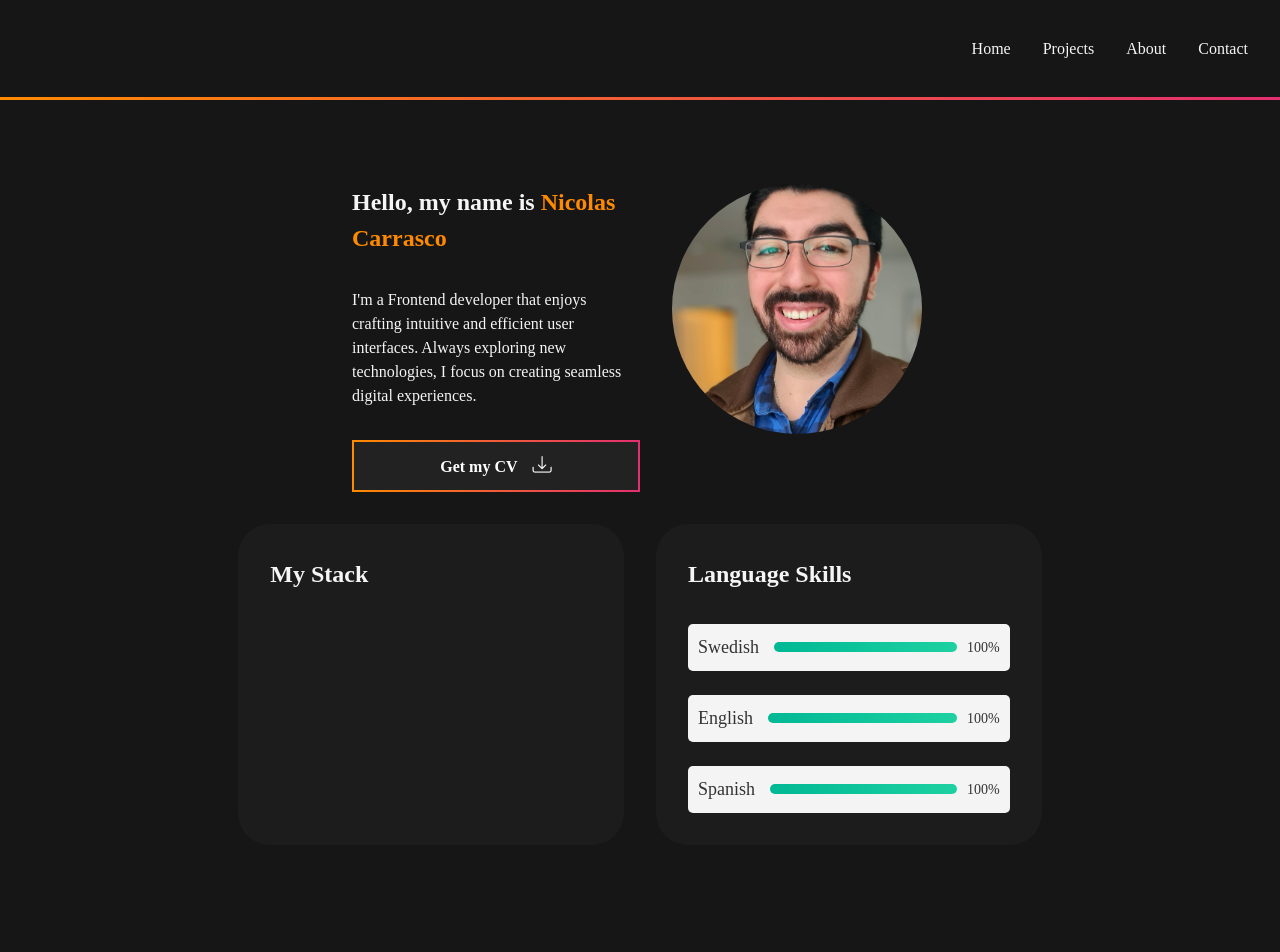
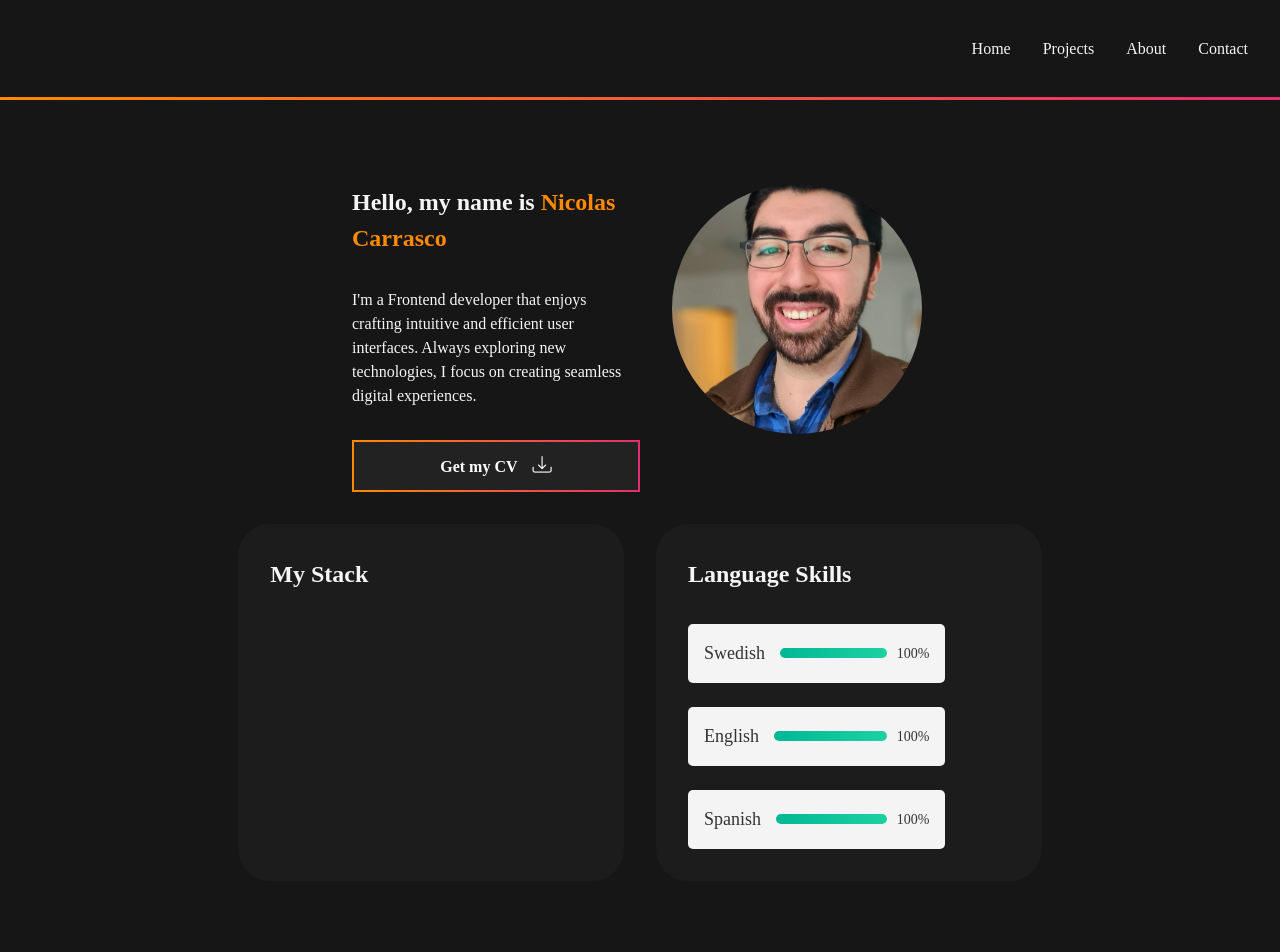
Before and after one commit to Niccar95/Portfolio-React, a React (Vite) app: page / in a window 1280 px wide. Shown: the top 952 px of the page. Built offline with nearby package versions, Linux system fonts and the light colour scheme; some icons are missing; a web font is replaced by a local one.

Commit message:
fixed styling for language skills bar and wrapper

```diff
--- a/src/styles/_wrappers.scss
+++ b/src/styles/_wrappers.scss
@@ -14,12 +14,7 @@
 .langSkillsWrapper {
     display: flex;
     flex-direction: column;
-    gap: 1rem;
-
-     @include desktop() {
-        gap: 1.5rem;
-    }
-
+    gap: 1.5rem;
 
     .languageItem {
       display: flex;
@@ -28,6 +23,11 @@
       padding: 10px;
       background-color: #f4f4f4;
       border-radius: 5px;
+
+      @include desktop() {
+        padding: 1rem;
+        width: 80%;
+    }
 
       .skillName {
         font-size: 18px;
```
